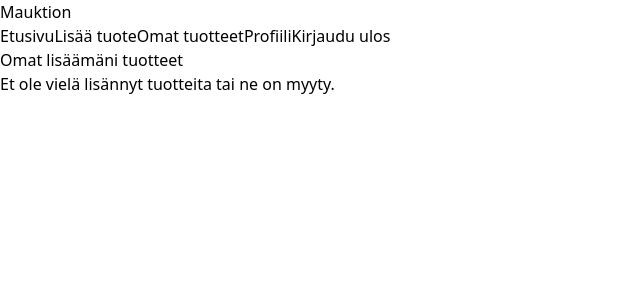
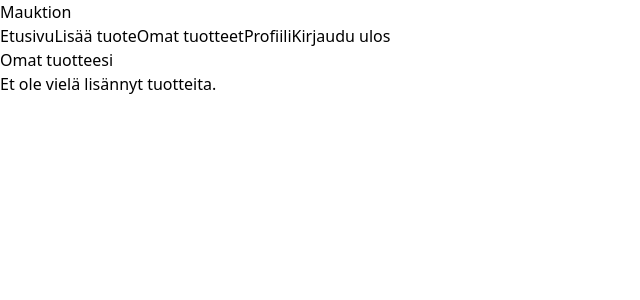
Before and after one commit to ossir1/mauktion-next, a Next.js app: page /my-products in a window 1280 px wide. Shown: the top 300 px of the page, without its empty margins (0-640 px from the left). Built offline with nearby package versions, Linux system fonts and the light colour scheme; sample sign-in values are in the browser's storage.

Commit message:
Update my-products.tsx

```diff
--- a/pages/my-products.tsx
+++ b/pages/my-products.tsx
@@ -1,29 +1,41 @@
 import { useEffect, useState } from 'react'
 import ProductCard from '../components/ProductCard'
+import Head from 'next/head'
+import { useRouter } from 'next/router'
 
 export default function MyProducts() {
+  const router = useRouter()
   const [products, setProducts] = useState<any[]>([])
 
+  // 🔐 Estä pääsy ilman kirjautumista
   useEffect(() => {
-    const data = localStorage.getItem('mauktion-added-products')
-    if (data) {
-      const parsed = JSON.parse(data)
-      const unsold = parsed.filter((p: any) => !p.soldAt)
-      setProducts(unsold)
+    const user = localStorage.getItem('mauktion-user')
+    if (!user) {
+      router.push('/login')
+      return
+    }
+
+    const saved = localStorage.getItem('mauktion-added-products')
+    if (saved) {
+      setProducts(JSON.parse(saved))
     }
   }, [])
 
   return (
-    <main className="p-6">
-      <h1 className="text-2xl font-bold mb-4">Omat lisäämäni tuotteet</h1>
+    <>
+      <Head>
+        <title>Omat tuotteet</title>
+      </Head>
+      <main className="p-6 max-w-6xl mx-auto">
+        <h1 className="text-2xl font-bold mb-4">Omat tuotteesi</h1>
 
         {products.length === 0 ? (
-        <p className="text-gray-600">Et ole vielä lisännyt tuotteita tai ne on myyty.</p>
+          <p>Et ole vielä lisännyt tuotteita.</p>
         ) : (
           <div className="grid grid-cols-1 sm:grid-cols-2 lg:grid-cols-3 gap-4">
-          {products.map((product) => (
+            {products.map((product, idx) => (
               <ProductCard
-              key={product.id}
+                key={idx}
                 id={product.id}
                 name={product.name}
                 price={product.price}
@@ -41,5 +53,6 @@ export default function MyProducts() {
           </div>
         )}
       </main>
+    </>
   )
 }
```
Lines whose indentation alone changed are shown as unchanged.
